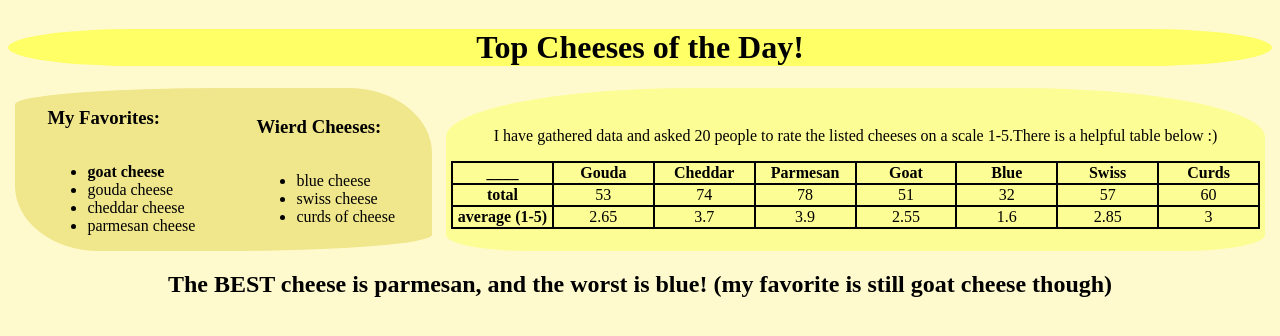
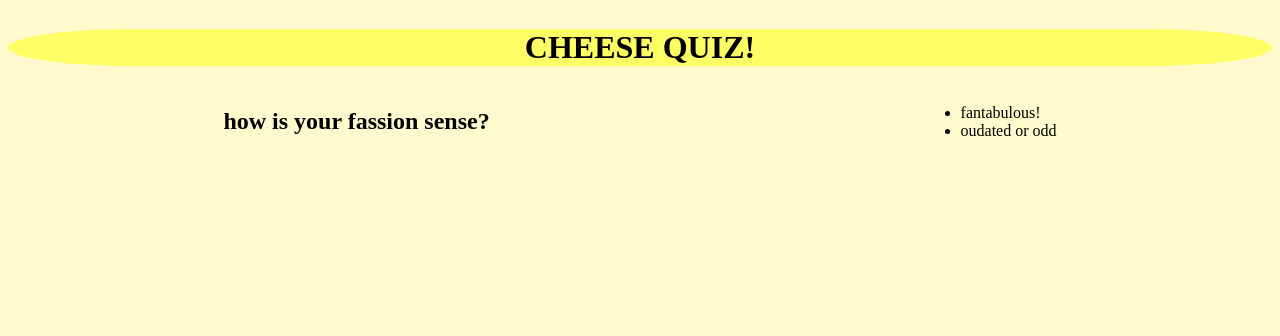
Before and after one commit to ayinp/ayinp.github.io, a plain HTML site: page html/index.html in a window 1280 px wide. Drawn offline with Linux system fonts and the light colour scheme.

Commit message:
cheese quiz

```diff
--- a/html/index.html
+++ b/html/index.html
@@ -8,15 +8,29 @@
 
     <meta name="viewport" content="width=device-width, initial-scale=1.0">
 
-    <title>cheese</title>
+    <title>cheese quiz</title>
 
 </head>
 
 <body>
     <div class="page">
-    <h1 class="title">Top Cheeses of the Day!</h1>
-    <div class="lists">
-    <div class="favorites">
+    <h1 class="title">CHEESE QUIZ!</h1>
+    <div class="question">
+        <h2>how is your fassion sense?</h2>
+    </div>
+    <div class="answers">
+    <ul>
+        <li><a href="goodFassion.html">fantabulous!</a></li>
+        <li><a href="badFassion.html">oudated or odd</a></li>
+    </ul>
+    </div>
+    </div>
+</body>
+
+</html>
+
+
+ <!-- <div class="favorites">
     <h3>My Favorites:</h3>
     <ul>
         <li><a href="goat.html"><strong>goat cheese</strong></a></li>
@@ -32,46 +46,4 @@
         <li><a href="swiss.html">swiss cheese</a></li>
         <li><a href="curds.html">curds of cheese</a></li>
     </ul>
-    </div>
-    </div>
-    <div class="data">
-    <p>I have gathered data and asked 20 people to rate the listed cheeses on a scale 1-5.</p>
-    <p>There is a helpful table below :)</p>
-    <table>
-        <tr>
-            <th>____</th>
-            <th>Gouda</th>
-            <th>Cheddar</th>
-            <th>Parmesan</th>
-            <th>Goat</th>
-            <th>Blue</th>
-            <th>Swiss</th>
-            <th>Curds</th>
-        </tr>
-        <tr>
-            <th>total</th>
-            <td>53</td>
-            <td>74</td>
-            <td>78</td>
-            <td>51</td>
-            <td>32</td>
-            <td>57</td>
-            <td>60</td>
-        </tr>
-        <tr>
-            <th>average (1-5)</th>
-            <td>2.65</td>
-            <td>3.7</td>
-            <td>3.9</td>
-            <td>2.55</td>
-            <td>1.6</td>
-            <td>2.85</td>
-            <td>3</td>
-        </tr>
-    </table>
-    </div>
-    <h2>The BEST cheese is parmesan, and the worst is blue! (my favorite is still goat cheese though)</h2>
-    </div>
-</body>
-
-</html>
+    </div> -->
```
Also changed, not shown: html/badFassion.html (added, +30 -0 lines), html/badNotCurvy.html (added, +30 -0 lines), html/blue.html (+1 -1 lines), html/cheddar.html (+1 -1 lines), html/curds.html (+1 -1 lines), html/goat.html (+1 -1 lines), html/goodFassion.html (added, +30 -0 lines), html/goodNotCurvy.html (added, +30 -0 lines), html/goodcurvy.html (added, +30 -0 lines), html/gouda.html (+1 -1 lines), html/parmesan.html (+1 -1 lines), html/swiss.html (+1 -1 lines).
